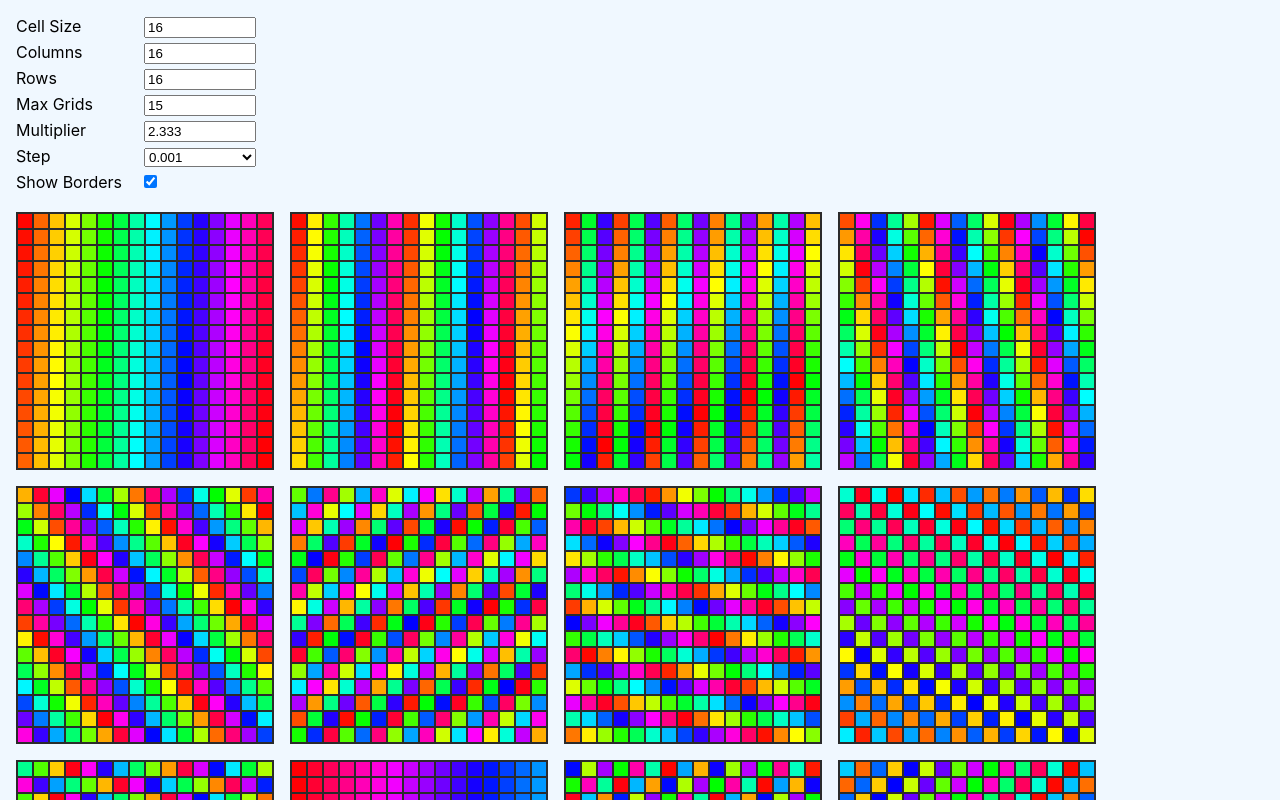
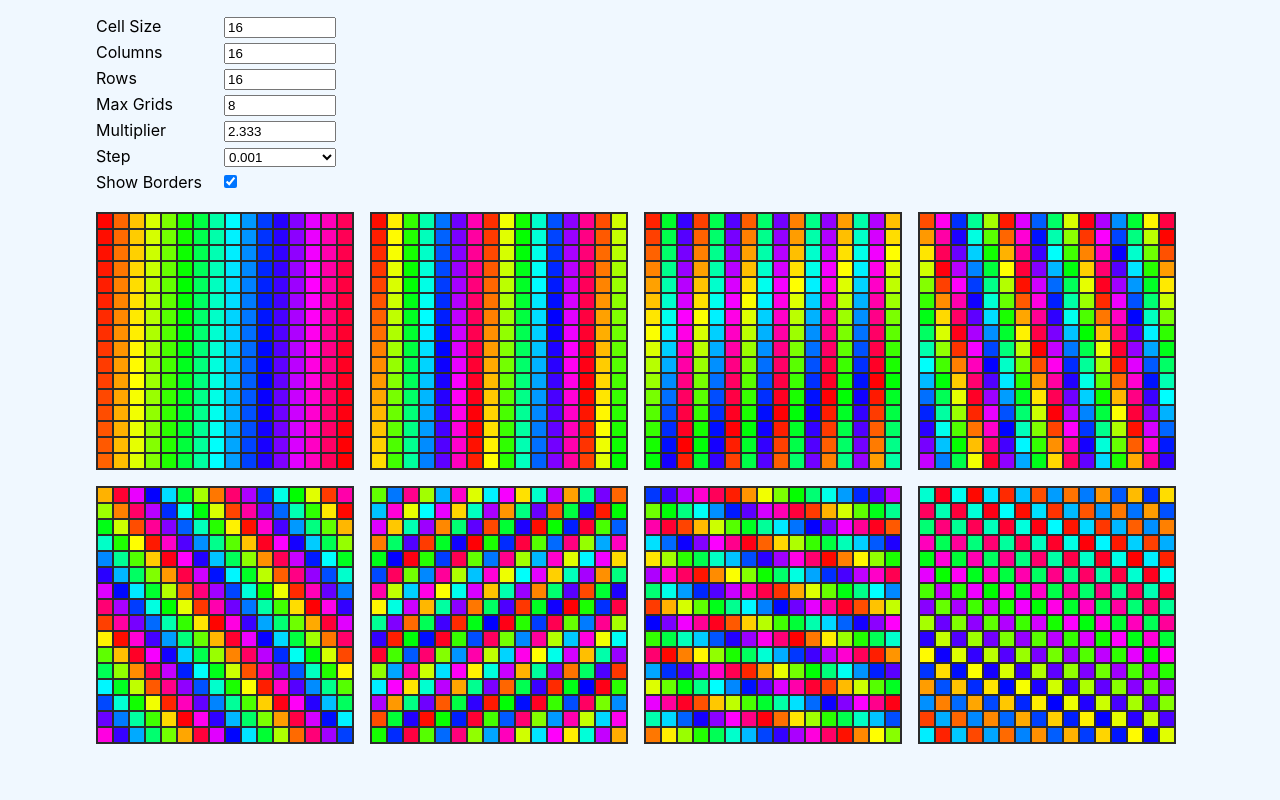
Before and after one commit to bronsonavila/rainbow-dance-party, a Next.js app: page / in a window 1280 px wide. Shown: the top 800 px of the page. Built offline with nearby package versions, Linux system fonts and the light colour scheme.

Commit message:
Modify styles and maxColorGrids

```diff
--- a/pages/index.js
+++ b/pages/index.js
@@ -5,7 +5,7 @@ const ColorGrids = () => {
   const [cellSize, setCellSize] = useState(16);
   const [colorRange, setColorRange] = useState(360);
   const [columns, setColumns] = useState(16);
-  const [maxColorGrids, setMaxColorGrids] = useState(15);
+  const [maxColorGrids, setMaxColorGrids] = useState(8);
   const [multiplier, setMultiplier] = useState(2.333);
   const [rows, setRows] = useState(16);
   const [showBorders, setShowBorders] = useState(true);
@@ -131,12 +131,13 @@ const ColorGrids = () => {
         .color-grids {
           display: flex;
           flex-wrap: wrap;
+          margin: 1rem 0 1rem 1rem;
         }
 
         .controls {
           display: flex;
           flex-direction: column;
-          margin-bottom: 1rem;
+          margin: 1rem 0 1rem 1rem;
         }
 
         input:not([type='checkbox']) {
@@ -155,7 +156,8 @@ const ColorGrids = () => {
         }
 
         main {
-          margin: 1rem 0 1rem 1rem;
+          margin: 0 auto;
+          max-width: 70rem;
         }
 
         select {
```
